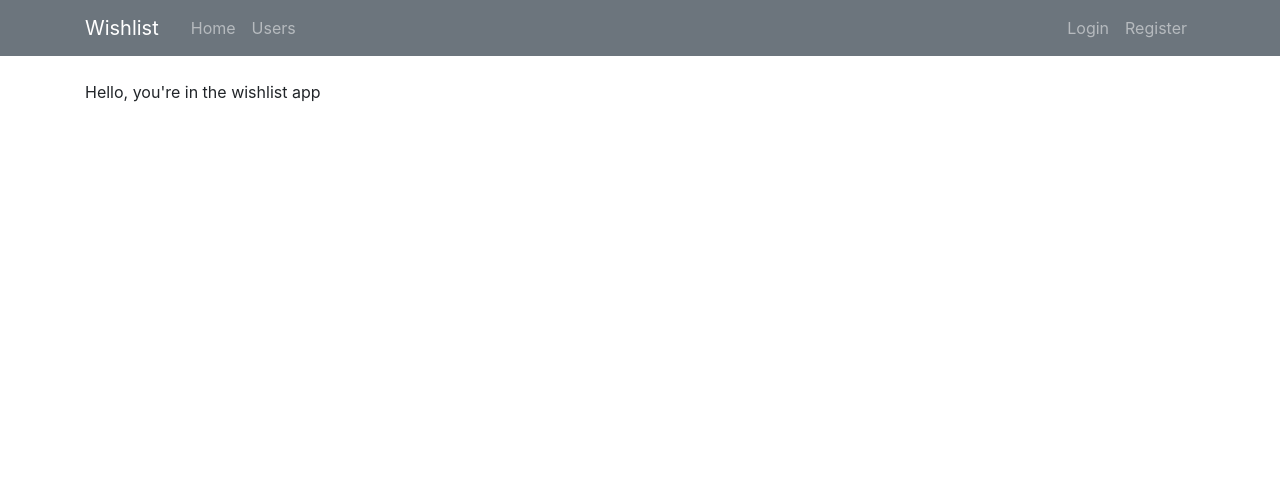
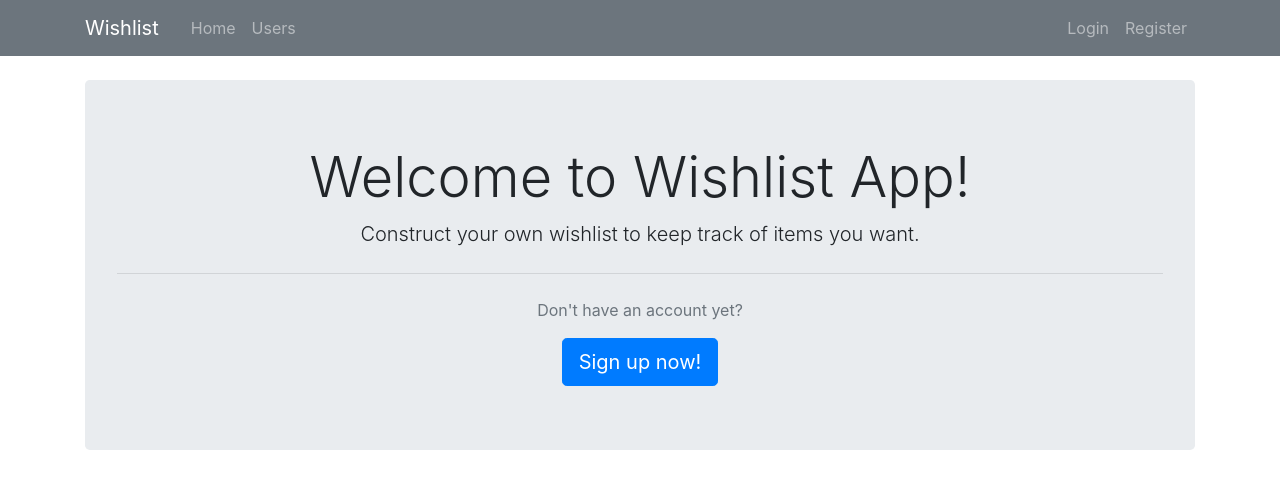
Before and after one commit to lomcaitlin/cst438_s21_proj02_groupb, a Django app: page / in a window 1280 px wide. Shown: the top 489 px of the page. Run offline with Django 3.2, Linux system fonts and the light colour scheme; some libraries are stand-ins or nearby versions.

Commit message:
Add home page user authentication to display list if signed in and splash screen if not

```diff
--- a/wishlistApp/templates/wishlistApp/index.html
+++ b/wishlistApp/templates/wishlistApp/index.html
@@ -2,5 +2,15 @@
 
 
 {% block content %}
-  Hello, you're in the wishlist app
+  {% if user.is_authenticated %}
+    <!-- display list here --> Make changes to index.html to display the list here!
+  {% else %}
+  <div class="jumbotron text-center">
+    <h1 class="display-4">Welcome to Wishlist App!</h1>
+    <p class="lead">Construct your own wishlist to keep track of items you want.</p>
+    <hr class="my-4">
+    <p class="text-muted">Don't have an account yet?</p>
+    <a class="btn btn-primary btn-lg" href="{% url 'register' %}" role="button">Sign up now!</a>
+  </div>
+  {% endif %}
 {% endblock content %}
```
